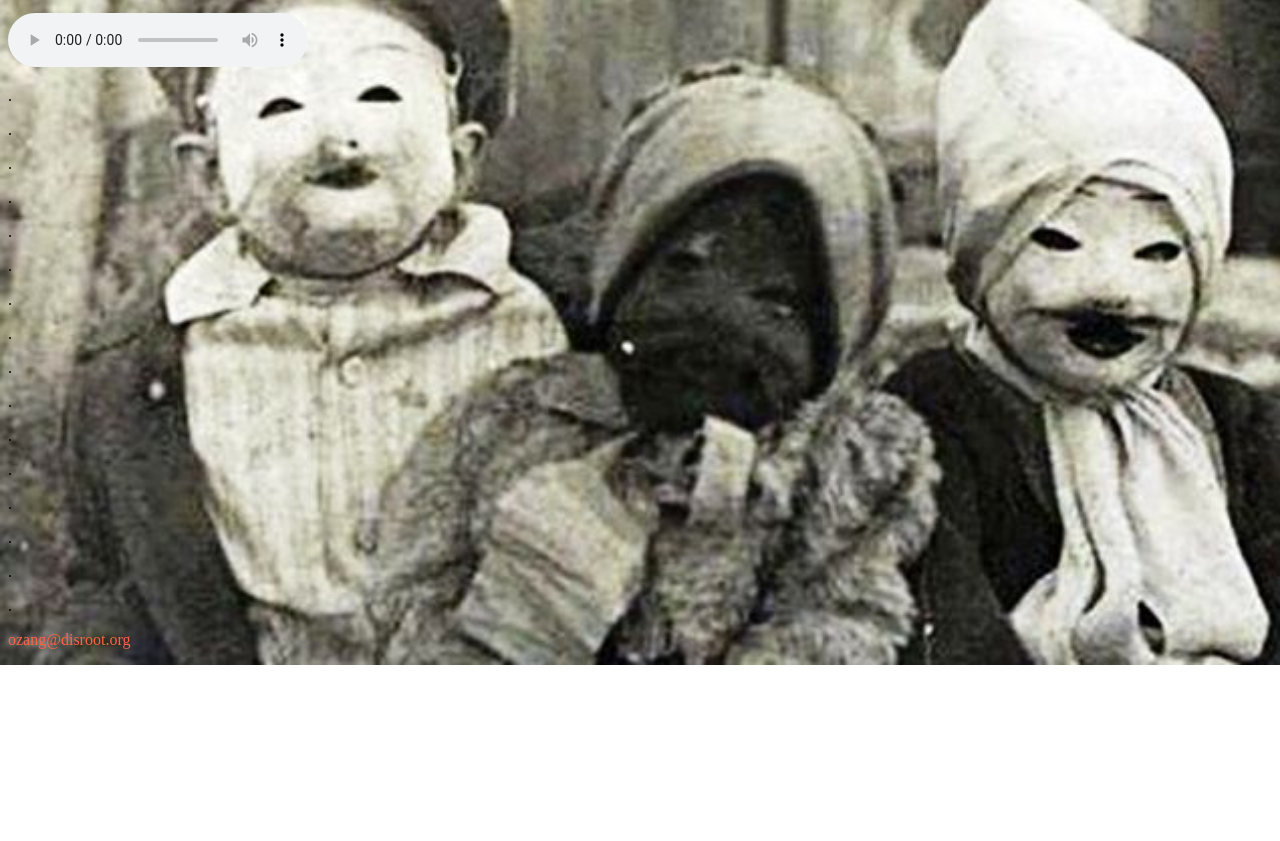
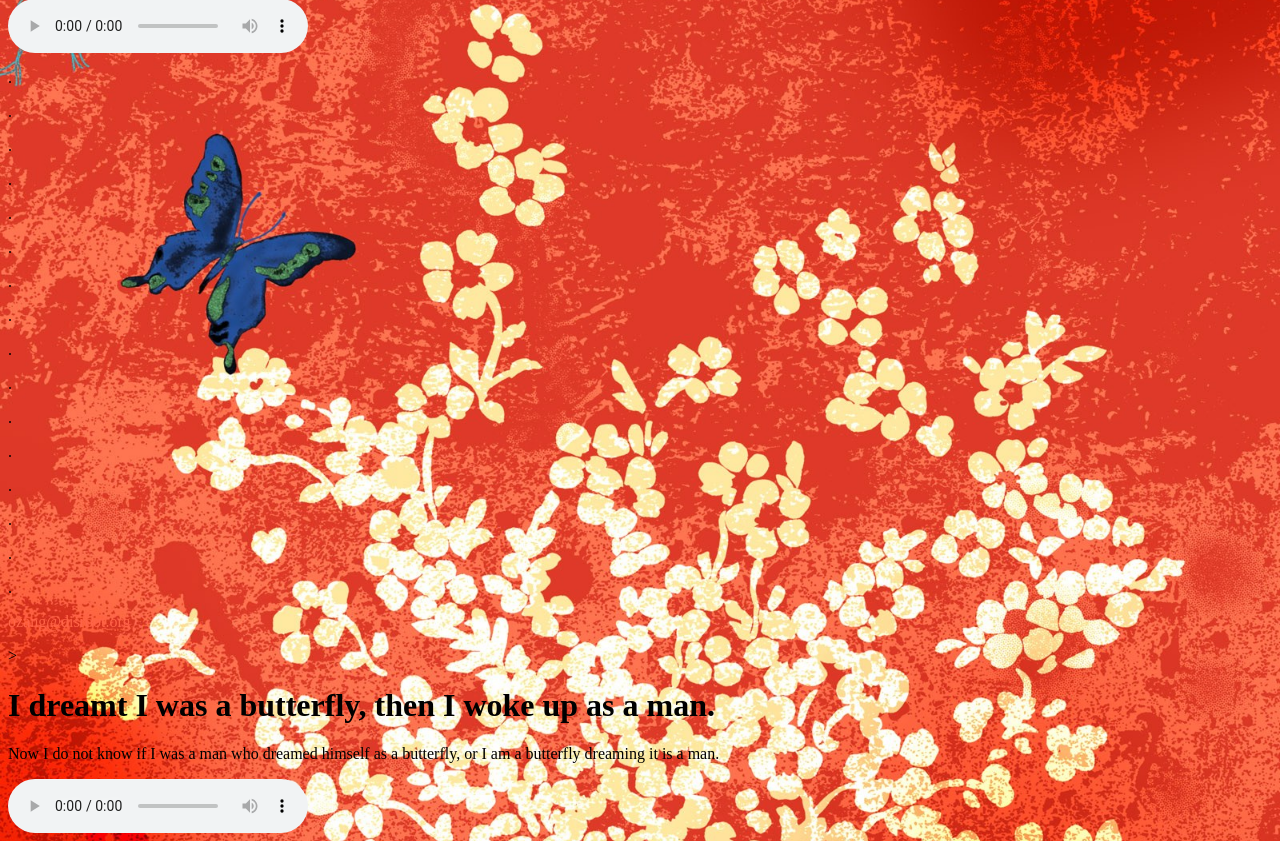
Before and after one commit to ozangokoglu/ozangokoglu.github.io, a plain HTML site: page index.html in a window 1280 px wide. Shown: the part 101-942 px from the top of the page. Before the commit the page ends 800 px from the top, so only its background shows below. Drawn offline with Linux system fonts and the light colour scheme.

Commit message:
Update index.html

```diff
--- a/index.html
+++ b/index.html
@@ -1,3 +1,4 @@
+<!
 <!DOCTYPE html>
 <html>
 <head>
@@ -42,3 +43,31 @@ You leaving?</h1>
 <p style="color:Tomato; ">ozang@disroot.org</p>
 </body>
 </html>
+>
+
+
+
+<!DOCTYPE html>
+<html>
+<head>
+<title>Once upon a time,</title>
+
+<style>
+
+body {
+background-image: url('Red-HD-Chinese-Background.jpg');
+background-repeat:no-repeat;
+background-size: cover;
+}
+</style>
+
+</head>
+<body>
+
+<h1>I dreamt I was a butterfly, then I woke up as a man.</h1>
+<p>Now I do not know if I was a man who dreamed himself as a butterfly, or I am a butterfly dreaming it is a man.</p>
+<audio controls>
+  <source src="Lotus Out of Water.mp3" type="audio/mpeg">
+</audio>
+</body>
+</html>
```
